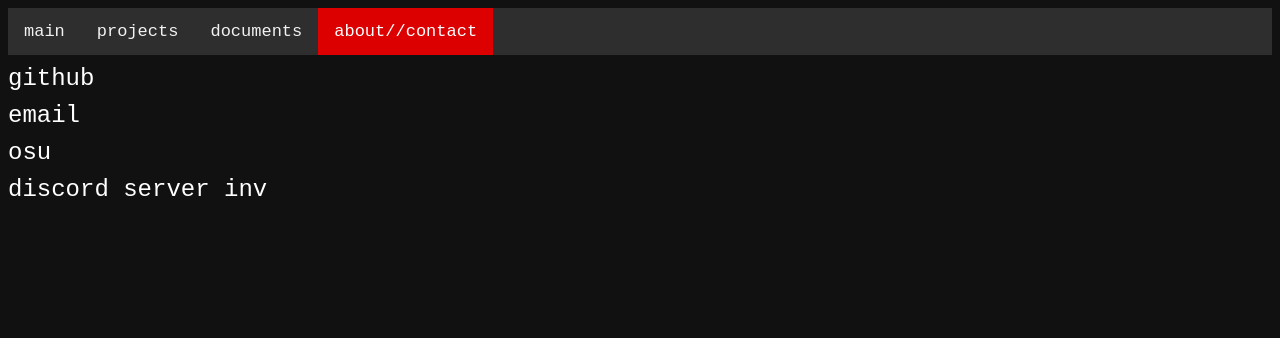
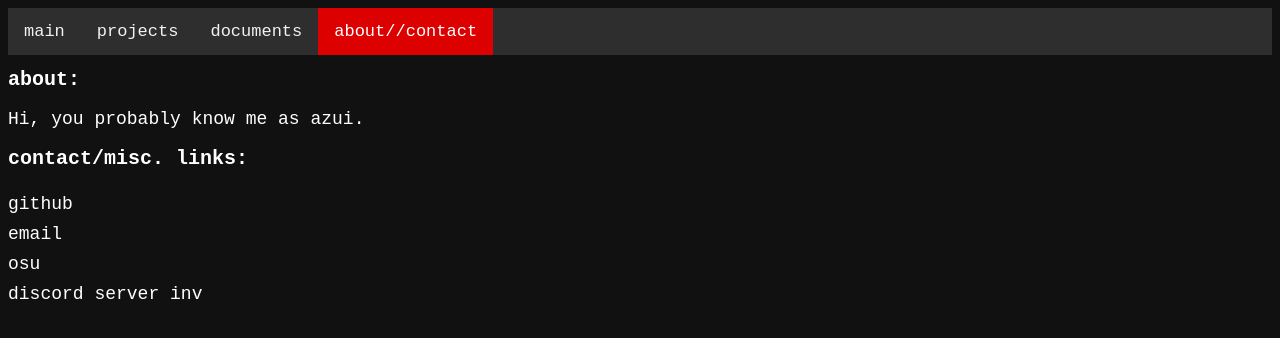
Before and after one commit to azuiunderscore/izvs, a plain HTML site: page about.html in a window 1280 px wide. Drawn offline with Linux system fonts and the light colour scheme.

Commit message:
adding stuff to the about page mostly

```diff
--- a/about.html
+++ b/about.html
@@ -13,11 +13,25 @@
   <a href="docu.html">documents</a>
   <a class="active" href="about.html">about//contact</a>
 </div>
+<div>
+  <h1>
+    about:
+  </h1>
+  <p>
+  Hi, you probably know me as azui.
+  </p>
+  <p>
+  </div>
+<div>
+  <h1>
+    contact/misc. links:
+  </h1>
+</div>
 <div id="contacts">
   <a href="https://www.github.com/azuiunderscore">github</a>
 </div>
 <div id="contacts">
-  <a href="mailto:admin@tranquillization.xyz">email</a>
+  <a href="mailto:admin@izvs.tech">email</a>
 </div>
 <div id = "contacts">
   <a href="https://osu.ppy.sh/users/11535945">osu</a>
--- a/style.css
+++ b/style.css
@@ -1,6 +1,7 @@
    body {background-color: #111111;}
     :root {
-      font-family: "Courier New", monospace;
+      font-family: "Roboto Mono", monospace;
+      src: url(fonts/Roboto Mono Nerd Font Complete.ttf)
     }
     h1 {
       color: white;
@@ -16,7 +17,7 @@
     a {
       text-decoration: none;
       color: white;
-      font-size: 24px;
+      font-size: 18px;
     }
     a:hover {
       text-decoration: underline;
@@ -35,6 +36,7 @@
       padding: 14px 16px;
       text-decoration: none;
       font-size: 17px;
+      top: 0px;
     }
 
     /* Change the color of links on hover */
```
Also changed, not shown: index.html (+2 -8 lines), 2 other files.
